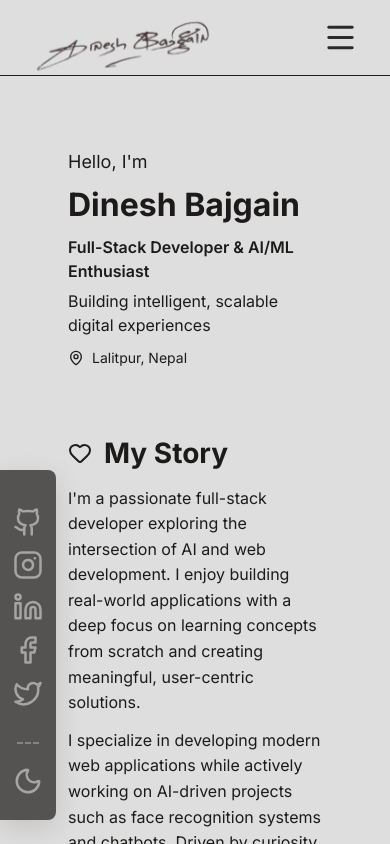
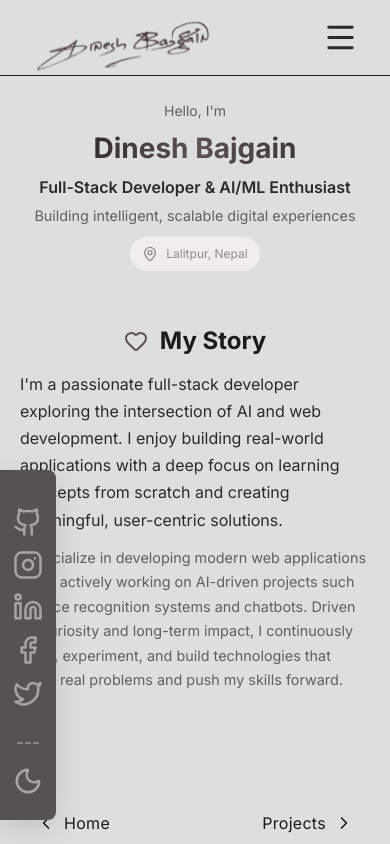
Before and after one commit to dinesh-bazgain/Portfolio, a Next.js app: page /about in a window 390 px wide. Built offline with nearby package versions, Linux system fonts and the light colour scheme; a web font is replaced by a local one.

Commit message:
feat(about): enhance styles and animations for about page components

```diff
--- a/src/app/about/about.css
+++ b/src/app/about/about.css
@@ -1,72 +1,191 @@
 body {
   /*  */
-  font-family: Inter, ui-sans-serif, system-ui, -apple-system, "Segoe UI",
-    Roboto, "Helvetica Neue", Arial;
+  font-family:
+    Inter,
+    ui-sans-serif,
+    system-ui,
+    -apple-system,
+    "Segoe UI",
+    Roboto,
+    "Helvetica Neue",
+    Arial;
 }
+
 .about-page {
   color: var(--primary);
-  margin: 4rem;
+  margin: clamp(1.5rem, 4vw, 4rem);
   display: flex;
   flex-direction: column;
   justify-content: center;
   gap: 2rem;
   padding: clamp(0.5rem, 1vw, 0.75rem) clamp(0.25rem, 1vw, 1rem);
+  animation: fadeInPage 0.5s ease forwards;
 }
+
+@keyframes fadeInPage {
+  from {
+    opacity: 0;
+    transform: translateY(15px);
+  }
+  to {
+    opacity: 1;
+    transform: translateY(0);
+  }
+}
+
 .about-hero {
   display: flex;
   align-items: center;
   gap: var(--gap);
   border-radius: var(--radius);
 }
+
+.hero-content {
+  animation: fadeInUp 0.6s ease 0.1s forwards;
+  opacity: 0;
+}
+
+@keyframes fadeInUp {
+  from {
+    opacity: 0;
+    transform: translateY(20px);
+  }
+  to {
+    opacity: 1;
+    transform: translateY(0);
+  }
+}
+
 .hero-content .hero-greeting {
-  font-size: 18px;
+  font-size: clamp(14px, 2vw, 18px);
   display: block;
   margin-bottom: 6px;
+  color: var(--text-secondary);
 }
+
 .hero-name {
-  font-size: 32px;
+  font-size: clamp(1.75rem, 5vw, 2.5rem);
   margin: 0;
   font-weight: 700;
+  background: linear-gradient(
+    90deg,
+    var(--primary),
+    var(--accent),
+    var(--foreground)
+  );
+  -webkit-background-clip: text;
+  -webkit-text-fill-color: transparent;
+  background-clip: text;
 }
+
 .hero-role {
   margin: 6px 0;
+  font-weight: 600;
+  font-size: clamp(1rem, 2.5vw, 1.25rem);
+  color: var(--foreground);
+}
 
-  font-weight: 600;
-}
 .hero-tagline {
   margin: 0 0 10px 0;
+  font-size: clamp(0.9rem, 2vw, 1rem);
+  color: var(--text-secondary);
+  line-height: 1.5;
 }
+
 .hero-location {
   display: inline-flex;
   gap: 8px;
   align-items: center;
+  font-size: clamp(12px, 1.5vw, 14px);
+  color: var(--text-muted);
+  padding: 0.5rem 0.75rem;
+  background: var(--muted);
+  border-radius: 20px;
+  transition: all 0.2s ease;
+}
 
-  font-size: 14px;
+.hero-location:hover {
+  background: var(--hover-background);
 }
 
 .about-section {
   margin-top: 28px;
   border-radius: 8px;
   background: transparent;
+  animation: fadeInUp 0.6s ease 0.2s forwards;
+  opacity: 0;
 }
+
 .section-container {
   max-width: 100%;
 }
+
 .section-header {
   display: flex;
   align-items: center;
   gap: 12px;
   margin-bottom: 12px;
 }
+
+.section-icon {
+  color: var(--accent);
+  flex-shrink: 0;
+}
+
 .section-title {
-  font-size: 28px;
+  font-size: clamp(1.5rem, 4vw, 1.75rem);
   margin: 0;
   font-weight: 700;
 }
+
 .section-subtitle {
   margin-bottom: 16px;
 }
+
 .story-content .story-text {
-  line-height: 1.6;
+  line-height: 1.7;
   margin-bottom: 12px;
+  font-size: clamp(0.9rem, 2vw, 1rem);
+  color: var(--text-secondary);
 }
+
+.story-content .story-text:first-child {
+  font-size: clamp(1rem, 2.2vw, 1.1rem);
+  color: var(--foreground);
+}
+
+/* Mobile responsiveness */
+@media (max-width: 768px) {
+  .about-page {
+    margin: 1.5rem;
+    gap: 1.5rem;
+  }
+
+  .about-hero {
+    flex-direction: column;
+    text-align: center;
+    gap: 1.5rem;
+  }
+
+  .hero-location {
+    justify-content: center;
+  }
+
+  .section-header {
+    justify-content: center;
+  }
+
+  .story-content .story-text {
+    text-align: left;
+  }
+}
+
+@media (max-width: 480px) {
+  .about-page {
+    margin: 1rem;
+  }
+
+  .hero-content {
+    padding: 0 0.5rem;
+  }
+}
```
